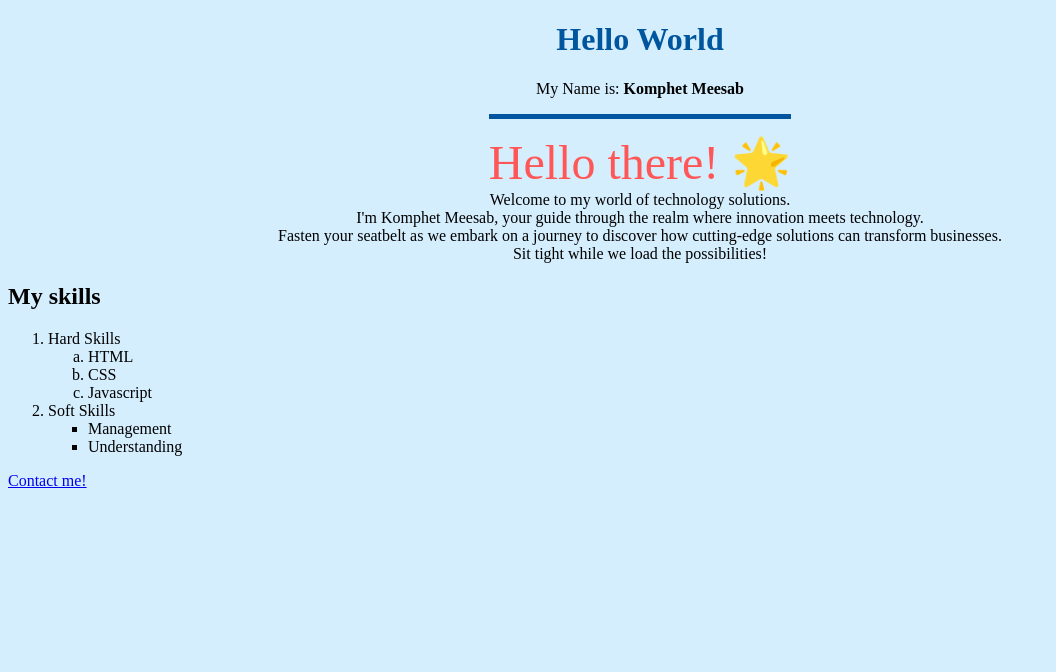
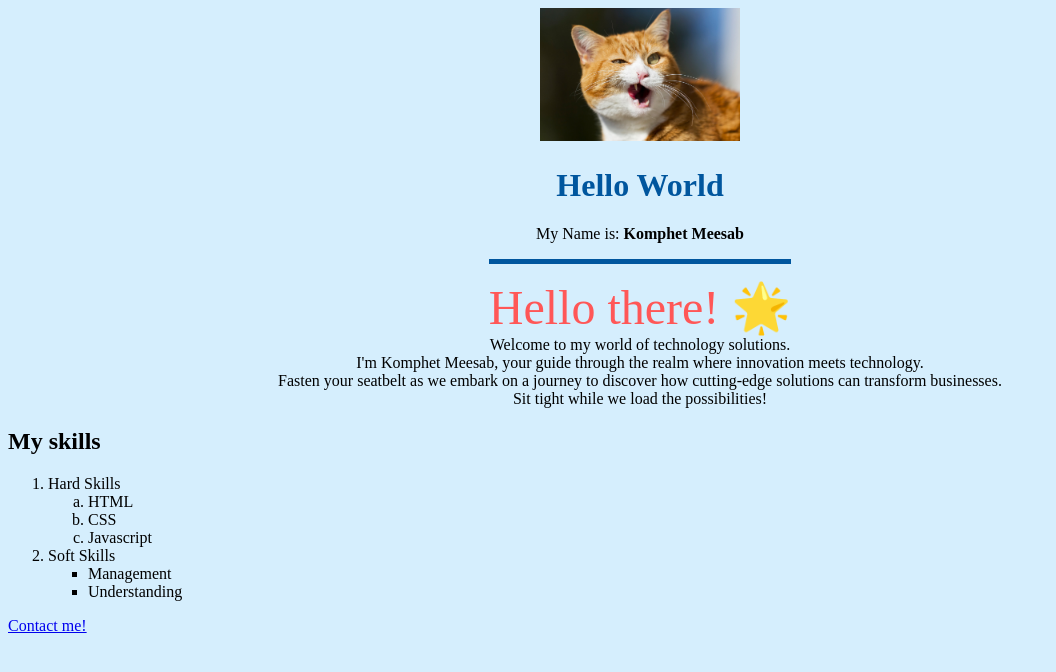
Before and after one commit to dkscenter/2024-011-code-craft, a plain HTML site: page index.html in a window 1280 px wide. Shown: the whole page, without its empty margins (0-1056 px from the left). Drawn offline with Linux system fonts and the light colour scheme.

Commit message:
Update workshop 5

```diff
--- a/index.html
+++ b/index.html
@@ -5,6 +5,7 @@
   </head>
 <body bgcolor="#D5EEFD">
   <center>
+    <img width="200" src="images/cat.jpg"/>
     <font color="#00569E"><h1>Hello World</h1></font>
     <p>My Name is: <b>Komphet Meesab</b></p>
   </center>
```
Also changed, not shown: images/cat.jpg (added).
